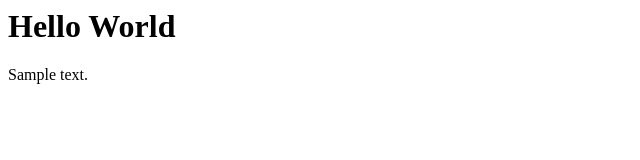
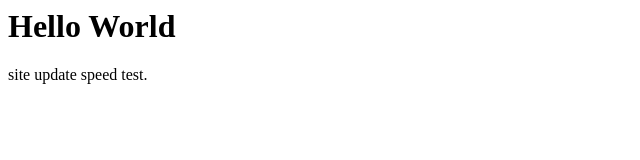
Before and after one commit to Gabriel-RCE/Final_Project, a plain HTML site: page index.html in a window 1280 px wide. Shown: the full height of the page, 0-640 px from the left. Drawn offline with Linux system fonts and the light colour scheme.

Commit message:
Update index.html

```diff
--- a/index.html
+++ b/index.html
@@ -3,6 +3,6 @@
         <h1>Hello World</h1>
     </head>
     <body>
-        Sample text.
+        site update speed test.
     </body>
 </html>
```
